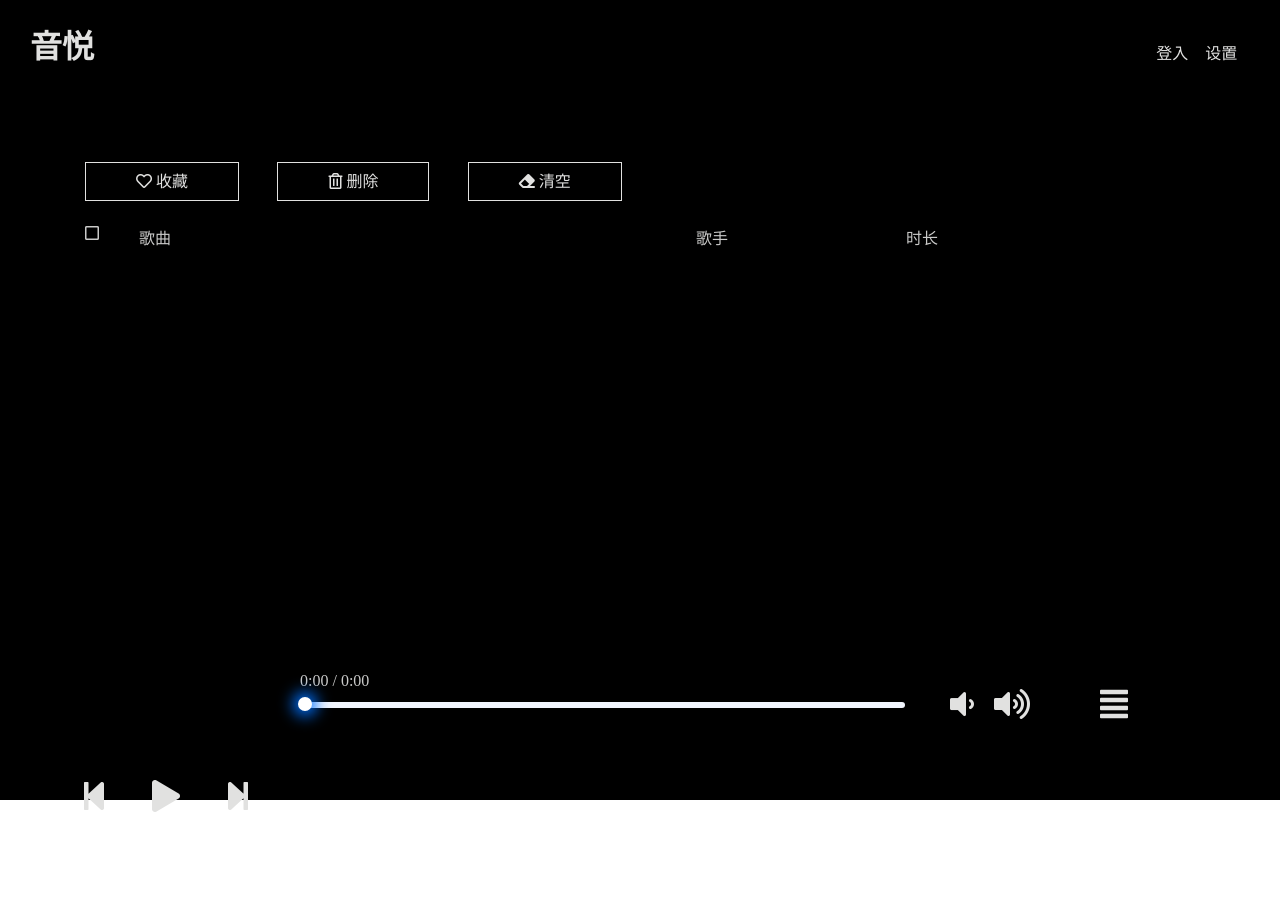
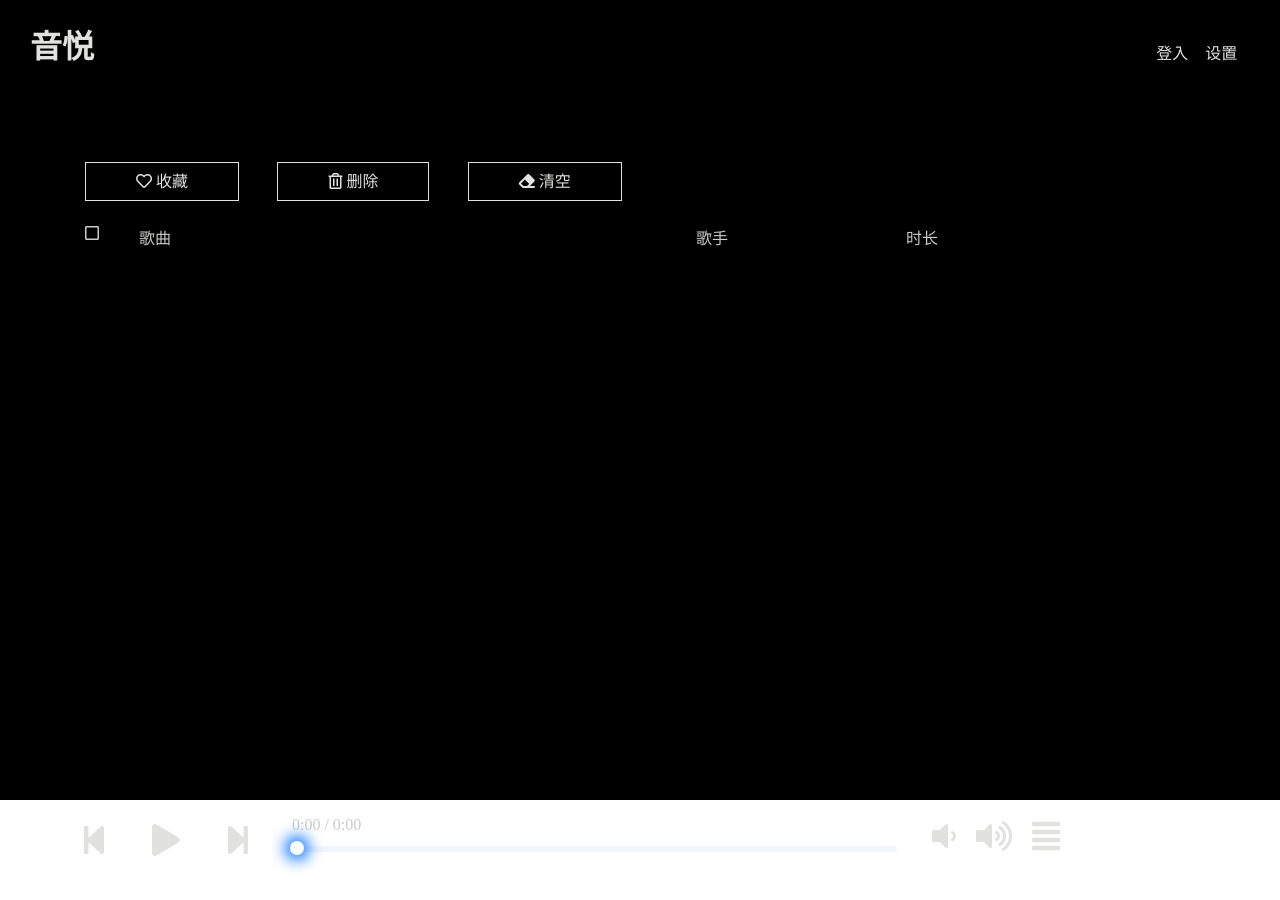
Before and after one commit to zhanyabin/zyb_js_music, a plain HTML site: page index.html in a window 1280 px wide. Shown: the top 900 px of the page. Drawn offline with Linux system fonts and the light colour scheme; no server answers.

Commit message:
修复进度条自适应问题

```diff
--- a/css/bottom.css
+++ b/css/bottom.css
@@ -4,5 +4,8 @@
     margin-left: 80px;
     width: 85%;
     height: 120px;
+    display: flex;
+    align-items: center;
+    justify-content: flex-start;
     /* background-color: #000000; */
 }
--- a/index.html
+++ b/index.html
@@ -19,9 +19,9 @@
             }
             /* 底部音乐控件 */
             .player_music {
-                position: absolute;
-                top: 84%;
-                left: 300px;
+                /*position: absolute;*/
+                /*top: 84%;*/
+                /*left: 300px;*/
             }
             /*.player_music {*/
             /*     color: #801b17;*/
@@ -30,16 +30,16 @@
             /*}*/
             #play_mod {
                 /* float: right; */
-                position: absolute;
-                top: 86%;
-                left: 1100px;
+                /*position: absolute;*/
+                /*top: 86%;*/
+                /*left: 1100px;*/
             }
             .play-volume {
                 width: 100px;
                 height: 40px;
-                position: absolute;
-                top: 86%;
-                left: 950px;
+                /*position: absolute;*/
+                /*top: 86%;*/
+                /*left: 950px;*/
                 display: flex;
             }
             .volume {
@@ -154,6 +154,7 @@
             </div>
             <!-- 主体尾部 -->
             <div class="player_ft">
+                <div>
                     <a id="id-playprevious" href="javascript:;" class="a_play" title="ctl+←">
                         <i class="fas fa-step-backward fa-2x"></i>
                     </a>
@@ -164,6 +165,8 @@
                     <a id="id-playnext" href="javascript:;" class="a_play" title="ctl+→">
                         <i class="fas fa-step-forward fa-2x"></i>
                     </a>
+                </div>
+                <div>
                     <!-- 播放进度条区块 -->
                     <div class="player_music" data-index="0">
                         <!-- 时间轴 -->
@@ -181,6 +184,8 @@
                             </div>
                         </div>
                     </div>
+                </div>
+                <div style="margin-left: 30px;">
                     <!-- 播放音量按钮 -->
                     <div class="play-volume">
                         <a href="javascript:;" id="volume-min" class="volume" title="音量减少">
@@ -189,8 +194,6 @@
                         <a href="javascript:;" id="volume-max" class="volume" title="音量增加">
                             <i class="fas fa-volume-up fa-2x"></i>
                         </a>
-                </div>
-                <!-- 播放模式 -->
                         <a id="play_modes" href="javascript:;" data-mode="order" title="顺序播放">
                             <!--顺序 -->
                             <i id="play_mod" class="fas fa-align-justify fa-2x"></i>
@@ -199,6 +202,9 @@
                             <!-- 单曲 -->
                             <!-- <i class="fas fa-redo"></i> -->
                         </a>
+                    </div>
+                    <!-- 播放模式 -->
+                </div>
                 <audio src="https://api.itooi.cn/tencent/url?id=0010e3Cd0kZt9S" id="id-audio-player"></audio>
             </div>
         </div>
```
Lines whose indentation alone changed are shown as unchanged.
